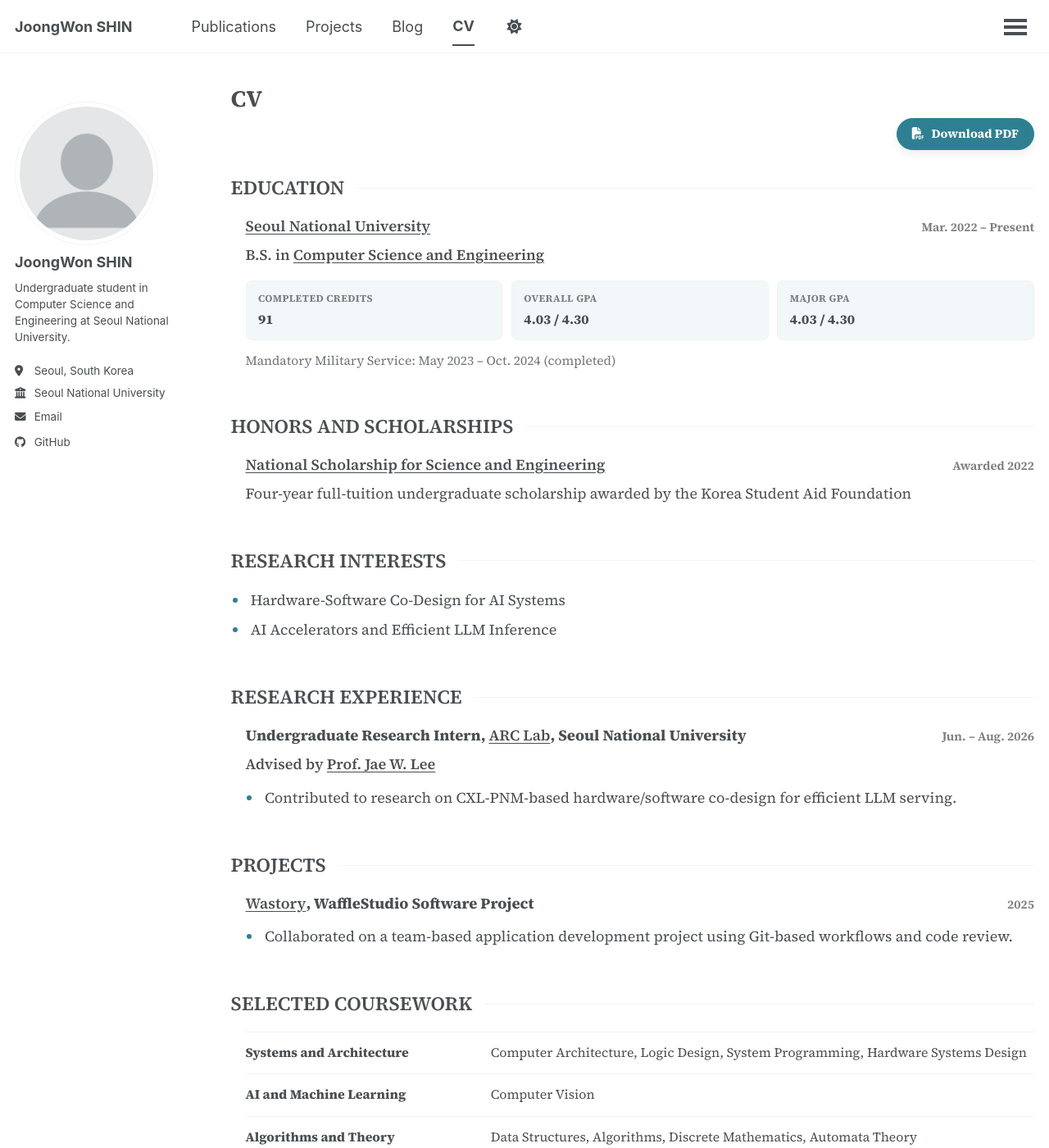
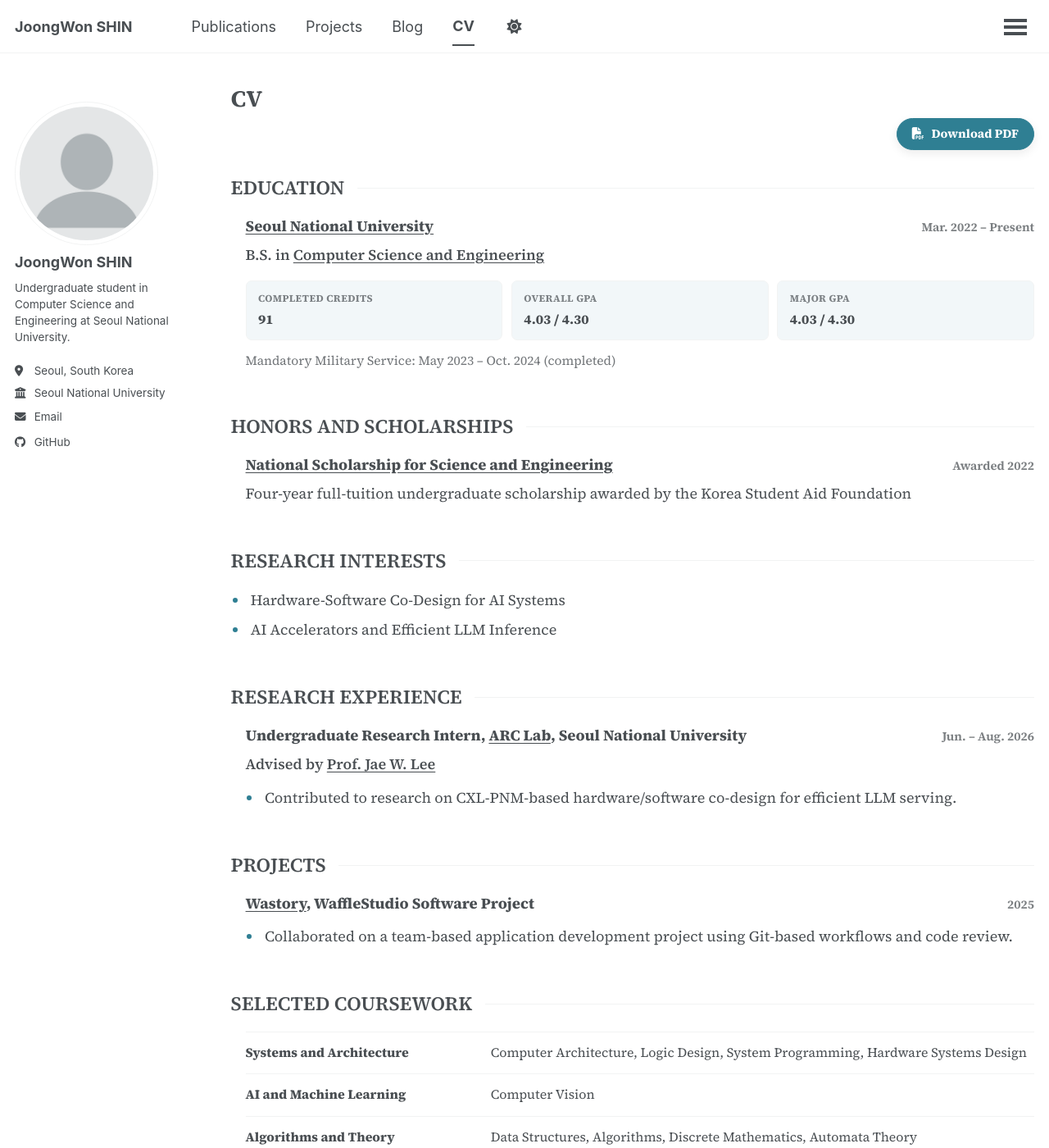
Before and after one commit to joongwon0204/joongwon0204.github.io, a Jekyll site: the page built from _pages/cv.md, in a window 1280 px wide and 1400 px high. Shown: the whole window at 82% size. Built offline with Jekyll 4.4.1, drawn with Linux system fonts in a browser that asks for light colours; a script that is not in the unit is left out.

Commit message:
cv styling: inherit font weight for links in CV entry titles

```diff
--- a/_sass/layout/_json_cv.scss
+++ b/_sass/layout/_json_cv.scss
@@ -134,6 +134,10 @@
     font-size: 1.02rem;
     font-weight: 750;
     line-height: 1.45;
+
+    a {
+      font-weight: inherit;
+    }
   }
 }
 
```
